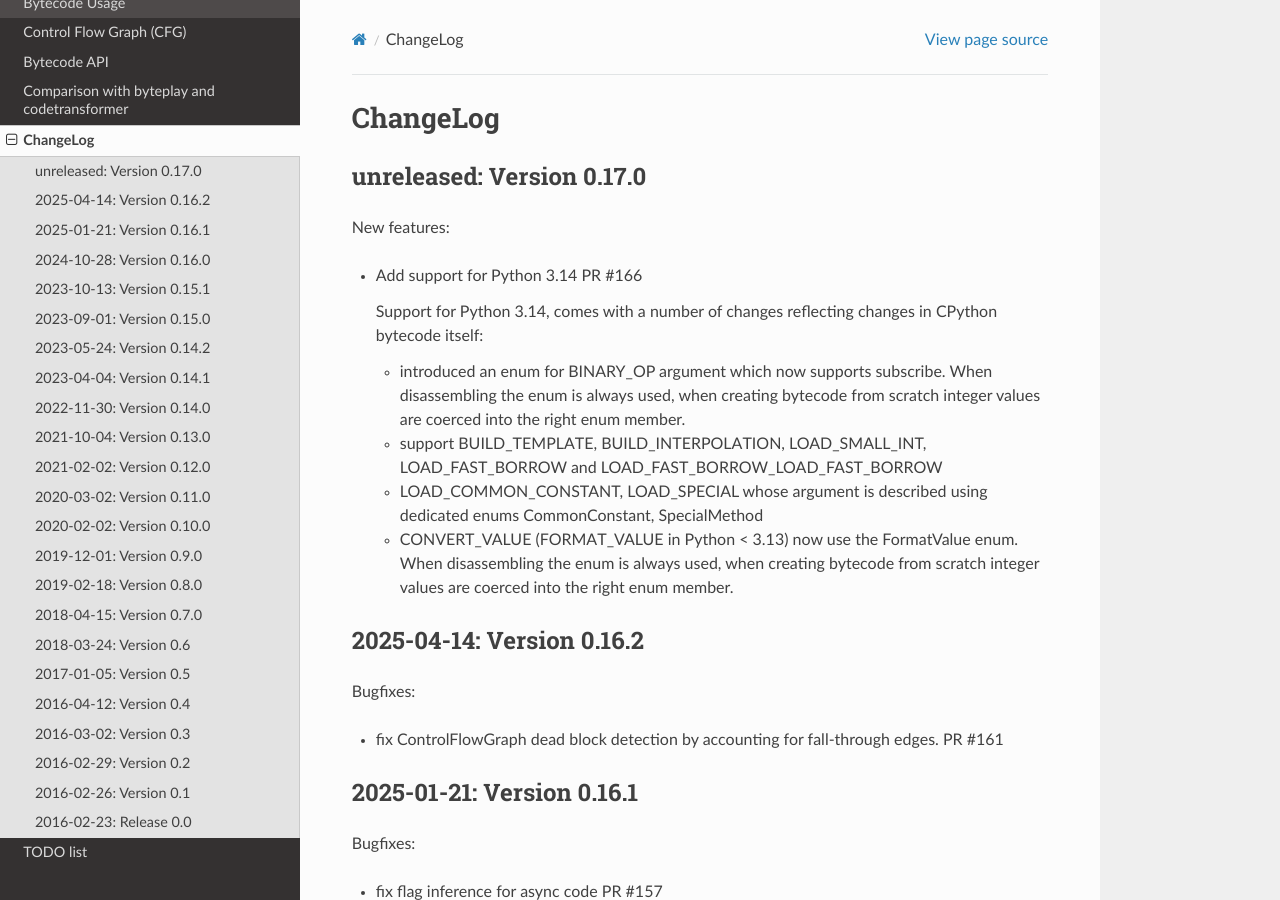
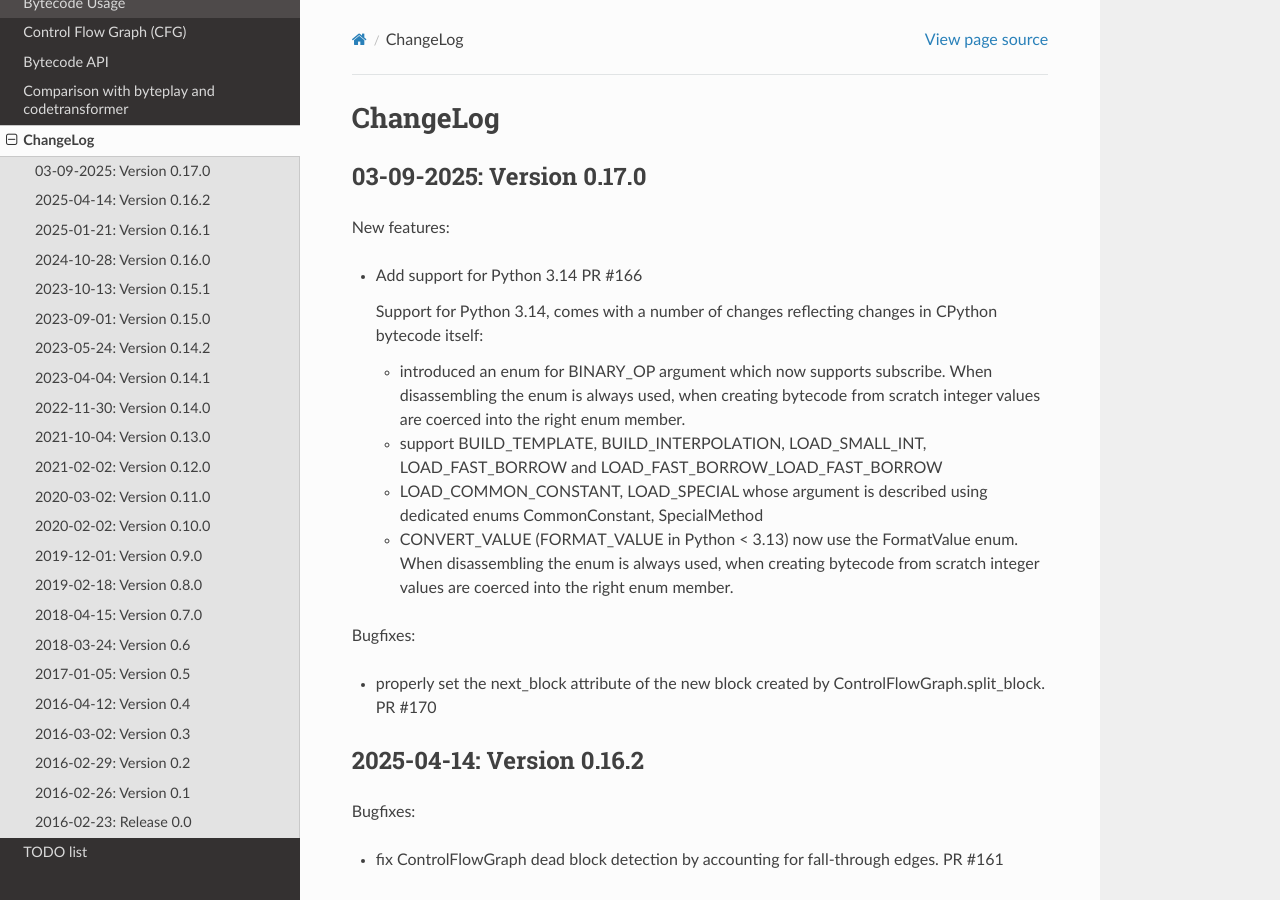
Before and after one commit to MatthieuDartiailh/bytecode, a Sphinx documentation site: the page built from doc/changelog.rst, in a window 1280 px wide and 900 px high. Built offline with Sphinx 7.4.7 and the Read the Docs theme 3.1.0, drawn with Linux system fonts in a browser that asks for light colours; the version number could not be read and is left out.

Commit message:
cut release 0.17.0

```diff
--- a/doc/changelog.rst
+++ b/doc/changelog.rst
@@ -1,7 +1,7 @@
 ChangeLog
 =========
 
-unreleased: Version 0.17.0
+03-09-2025: Version 0.17.0
 --------------------------
 
 New features:
@@ -22,6 +22,10 @@ New features:
     When disassembling the enum is always used, when creating bytecode from
     scratch integer values are coerced into the right enum member.
 
+Bugfixes:
+
+- properly set the next_block attribute of the new block created by
+  ControlFlowGraph.split_block. PR #170
 
 2025-04-14: Version 0.16.2
 --------------------------
```
